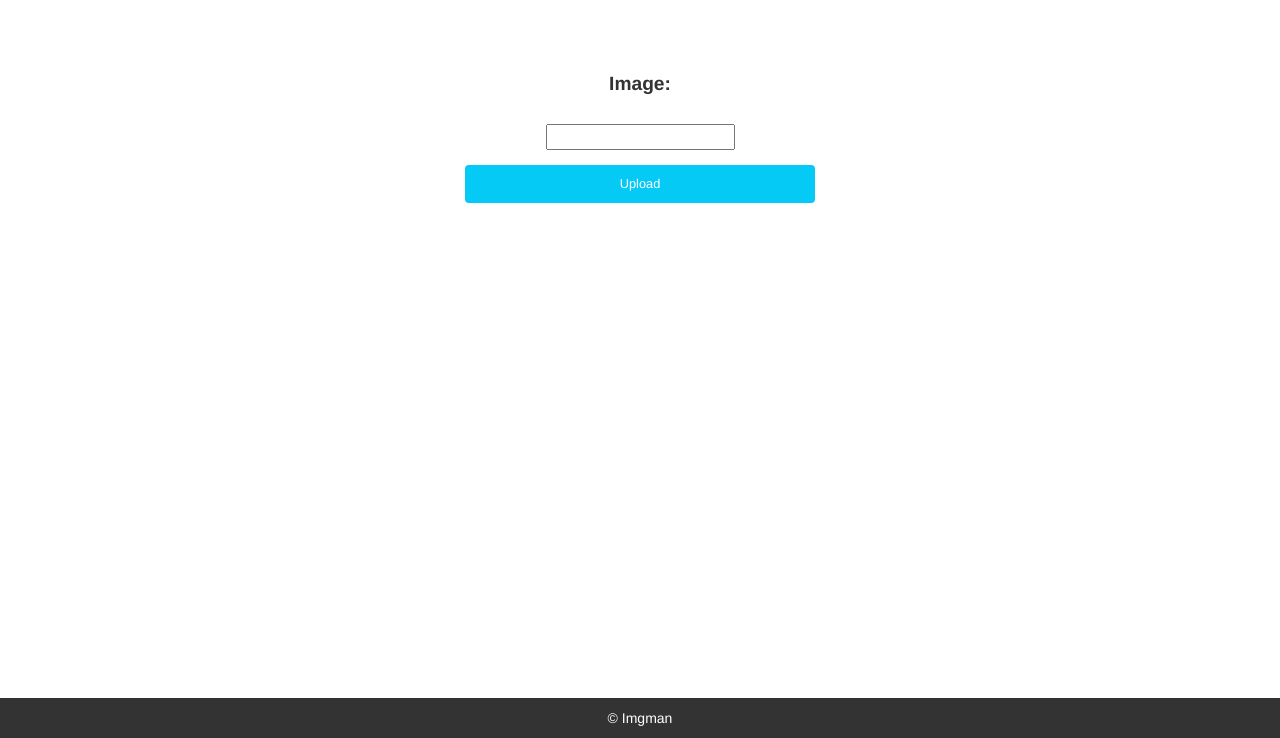
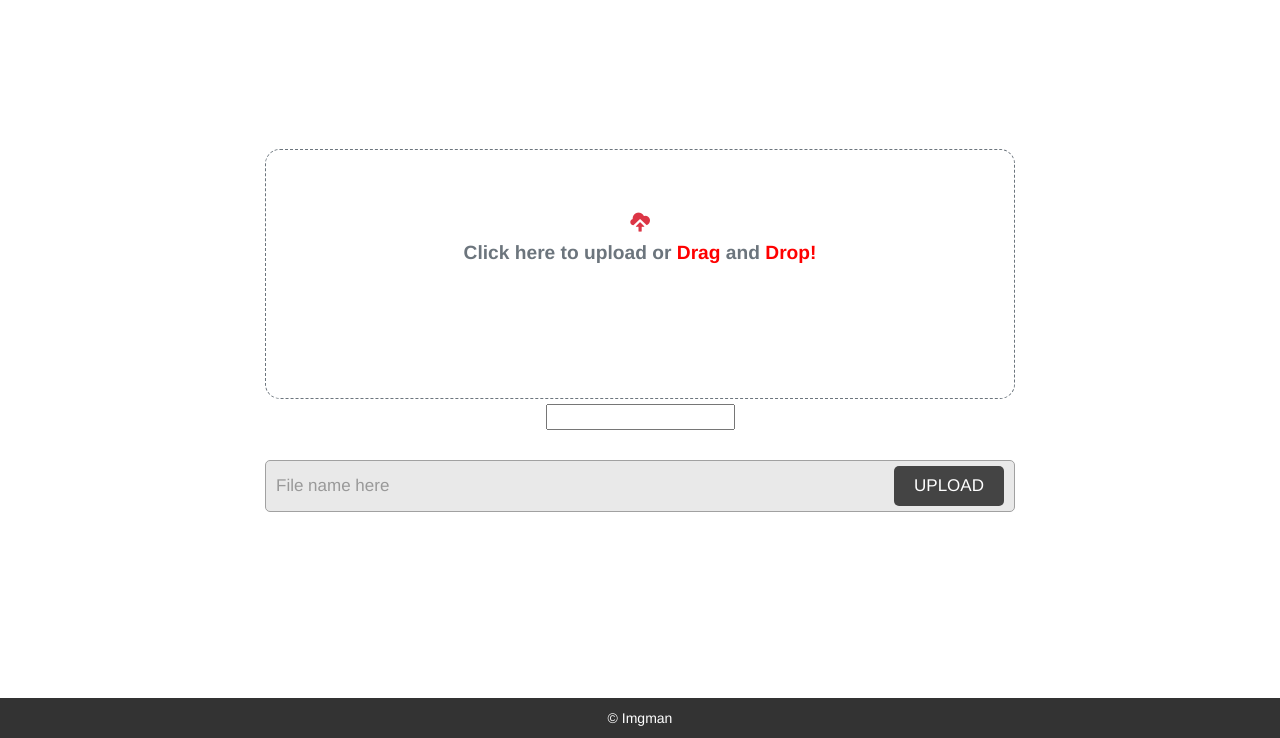
Before and after one commit to kailashchoudhary11/imgman, a Django app: page /sinimg/upload/ in a window 1280 px wide. Shown: the part 62-800 px from the top of the page. Run offline with Django 3.2, Linux system fonts and the light colour scheme; some libraries are stand-ins or nearby versions.

Commit message:
Feat: Drag and Drop!
Updated upload page!

```diff
--- a/sinimg/templates/sinimg/upload.html
+++ b/sinimg/templates/sinimg/upload.html
@@ -1,8 +1,63 @@
 {% extends 'base.html' %}
 {% block body %}
+<div class="upload_container">
+  <form id="form_id" method="post" enctype="multipart/form-data">
+    <label for="id_img" class="upload-input-ui" ondrop="drop(event)" ondragover="allowDrop(event)">
+      <i class="glyphicon glyphicon-cloud-upload text-danger"></i>
+      <p class="text-secondary">Click here to upload or
+        <strong class="text-cian">Drag</strong> and <strong class="text-cian">Drop!</strong>
+      </p>
+    </label>
+    <div class="django-container">
+      {% csrf_token %} {{ form.errors }} {{ form.as_p }}
+    </div>
+    <br />
+    <div class="new-input-file d-flex" disabled>
+      <p id="input_ui">File name here</p>
+      <button class="upload-button flex-item" type="submit">Upload</button>
+    </div>
+  </form>
+</div>
 
-<form id="form_id" method="post" enctype="multipart/form-data">
-  {% csrf_token %} {{ form.errors }} {{ form.as_p }}
-  <input type="submit" value="Upload" />
-</form>
+<script>
+
+  const input = document.getElementById("id_img");
+
+
+  input.onchange = (e) => {
+    const [file] = e.target.files
+    const fileName = file.name;
+    setFileNameValue(fileName);
+
+  }
+
+  function allowDrop(ev) {
+    ev.preventDefault();
+  }
+
+  function drag(ev) {
+    ev.dataTransfer.setData("text", ev.target.id);
+  }
+
+  function drop(ev) {
+    const [file] = ev.dataTransfer.files;
+    const fileName = file.name;
+    ev.preventDefault();
+    setFileNameValue(fileName);
+    setFile(file);
+  }
+
+  function setFileNameValue(newName) {
+    const inputUI = document.getElementById("input_ui");
+    inputUI.innerText = `${newName}`
+  }
+
+  function setFile(newFile) {
+    console.info(newFile);
+    const hiddenInput = document.getElementById("id_img");
+    const dataTransfer = new DataTransfer();
+    dataTransfer.items.add(new File([newFile], newFile.name));
+    hiddenInput.files = dataTransfer.files;
+  }
+</script>
 {% endblock body %}
--- a/static/css/button.styles.css
+++ b/static/css/button.styles.css
@@ -24,12 +24,63 @@
 input[type="file"] {
     width: 100%;
     border-radius: 5px;
-    background-color: #f2f2f2;
-    padding: 20px;
     display: block;
     text-align: center;
     line-height: 150%;
     font-size: 2em;
+    background: transparent;
+    border: 1px solid #333;
+    cursor: pointer;
+}
+.upload-input-ui {
+  border: 1px dashed #6C757D;
+  width: 750px;
+  height: 250px;
+  cursor: pointer;
+  border-radius: 15px;
+  display: flex;
+  flex-direction: column;
+  align-items: center;
+  justify-content: spaced-between;
+  padding-top: 5rem;
+}
+
+.django-container label, input[type="file"] {
+  display: none
+}
+.new-input-file {
+  width: 100%;
+  border-radius: 5px;
+  line-height: 100%;
+  font-size: 1.5em;
+  background: #e9e9e9;
+  border: 0.5px solid #A1A1A1;
+  cursor: pointer;
+  display: flex;
+  align-items: center;
+  padding: 0 1rem;
+  justify-content: space-between;
+}
+
+.new-input-file p {
+  margin-top: 1rem;
+  font-size: 1.7rem;
+  color: #999999;
+}
+.upload-button {
+  background-color: #444;
+  color: white;
+  border: none;
+  border-radius: 5px;
+  margin: 5px 0;
+  height: 40px;
+  width: 110px;
+  transition: 0.2s;
+  text-transform: uppercase;
+  font-size: 1.7rem
+}
+.upload-button:hover {
+  background: #000
 }
 
 footer .content .right input[type="text"] {
@@ -44,7 +95,6 @@
     border: 2px solid #222222;
 }
 
-
 @media screen and (max-width: 480px) {
   input[type="submit"] {
     font-size: 2rem;
--- a/static/css/container.styles.css
+++ b/static/css/container.styles.css
@@ -10,6 +10,14 @@
   margin-bottom: 2rem;
 }
 
+.upload_container {
+  display: flex;
+  flex-direction: column;
+  align-items: center;
+  justify-content: center;
+  height: 70vh;
+}
+
 @media screen and (max-width: 737px) {
   .choices-container {
     display:flex;
--- a/static/css/global.styles.css
+++ b/static/css/global.styles.css
@@ -4,6 +4,10 @@
     align-items: center;
     padding: 50px;
     text-align: center;
+}
+
+.text-cian {
+    color: RED;
 }
 
 ul {
```
Also changed, not shown: static/css/input.styles.css (added).
